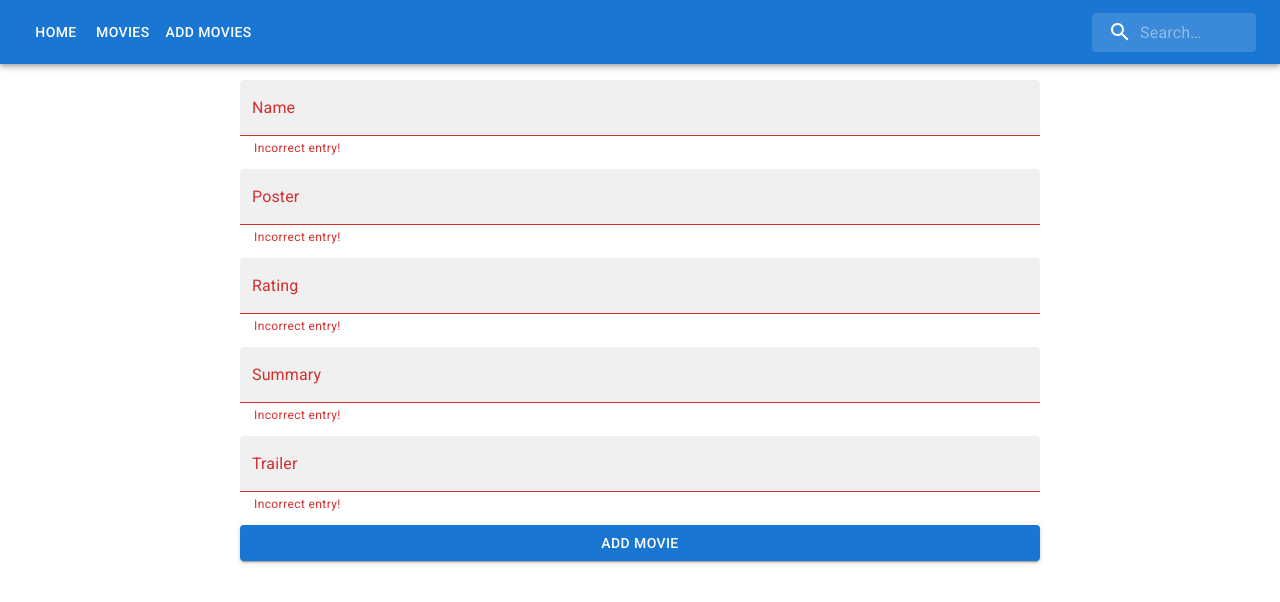
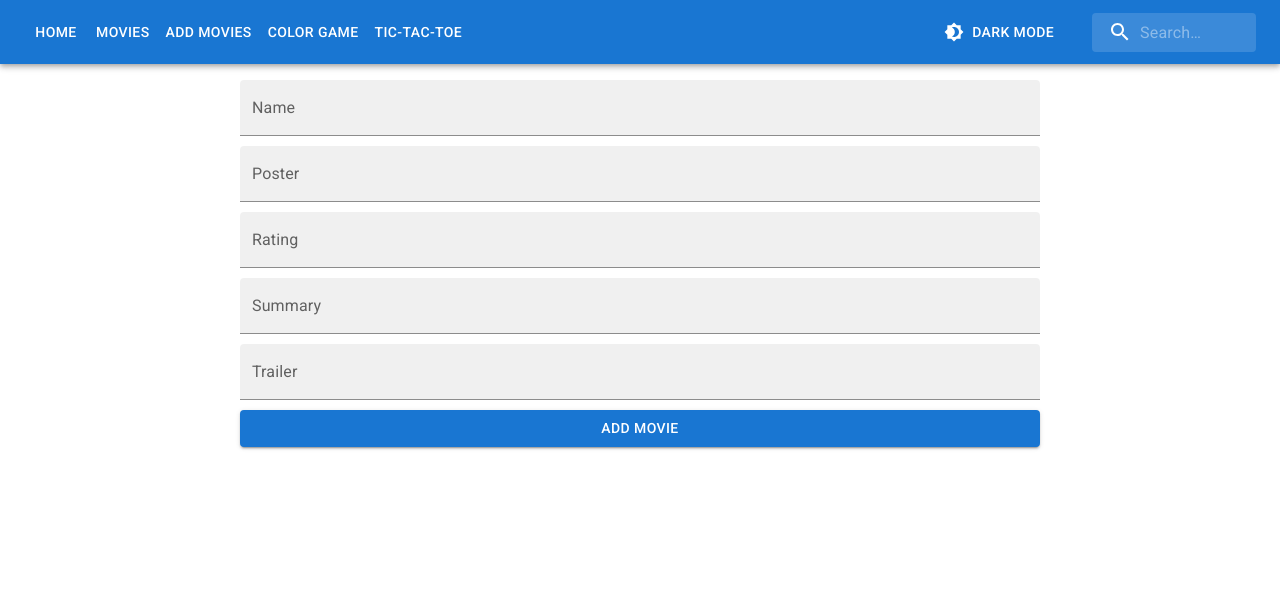
Before and after one commit to JeevarehaR/movies, a React (Create React App) app: page /movies/add in a window 1280 px wide. Shown: the top 602 px of the page. Built offline with nearby package versions, Linux system fonts and the light colour scheme.

Commit message:
Dark theme added

```diff
--- a/package.json
+++ b/package.json
@@ -12,9 +12,11 @@
     "@testing-library/user-event": "^13.5.0",
     "formik": "^2.2.9",
     "react": "^18.2.0",
+    "react-confetti": "^6.1.0",
     "react-dom": "^18.2.0",
     "react-router-dom": "^6.4.3",
     "react-scripts": "5.0.1",
+    "react-use": "^17.4.0",
     "web-vitals": "^2.1.4",
     "yup": "^0.32.11"
   },
--- /dev/null
+++ b/src/AddColor.js
@@ -0,0 +1,42 @@
+import { useState } from "react";
+import ColorBox from "./ColorBox";
+import Button from "@mui/material/Button";
+
+export function AddColor() {
+  const [color, setColor] = useState("orange");
+  const [colorList, setColorList] = useState([
+    "pink",
+    "crimson",
+    "red",
+    "purple",
+  ]);
+
+  const styles = {
+    fontSize: "18px",
+    FontFamily: "Sans-Serif",
+    backgroundColor: color,
+    height: "24px",
+    width: "300px",
+  };
+  return (
+    <div>
+      <div className="add-color">
+        <input
+          onChange={(e) => setColor(e.target.value)}
+          style={styles}
+          type="text"
+          value={color}
+        />
+        <button
+          onClick={() => setColorList([...colorList, color])}
+          variant="contained"
+        >
+          Add Color
+        </button>
+      </div>
+      {colorList.map((clr) => (
+        <ColorBox color={clr} />
+      ))}
+    </div>
+  );
+}
--- a/src/AddMovie.js
+++ b/src/AddMovie.js
@@ -6,16 +6,16 @@ import { API } from "./global";
 import { useFormik } from "formik";
 import * as yup from "yup";
 
-const movieValidationSchema = yup.object({
+export const movieValidationSchema = yup.object({
   name: yup.string().required("Please fill the name!"),
   poster: yup
     .string()
     .min(7, "Need longer poster!")
     .required("Please insert a poster!"),
   rating: yup
-    .string()
+    .number()
     .min(0, "Need higher rating!")
-    .max(3, "Too much rating!")
+    .max(10, "Too much rating!")
     .required("Please provide a rating!"),
   summary: yup
     .string()
@@ -60,20 +60,26 @@ export function AddMovie() {
       <TextField
         id="name"
         name="name"
-        error
-        helperText="Incorrect entry!"
+        error={formik.touched.name && formik.errors.name}
+        helperText={
+          formik.touched.name && formik.errors.name ? formik.errors.name : ""
+        }
         label="Name"
         value={formik.values.name}
         onChange={formik.handleChange}
         onBlur={formik.handleBlur}
         variant="filled"
       />
-      {formik.touched.name && formik.errors.name ? formik.errors.name : ""}
+
       <TextField
         id="poster"
         name="poster"
-        error
-        helperText="Incorrect entry!"
+        error={formik.touched.poster && formik.errors.poster}
+        helperText={
+          formik.touched.poster && formik.errors.poster
+            ? formik.errors.poster
+            : ""
+        }
         label="Poster"
         value={formik.values.poster}
         onChange={formik.handleChange}
@@ -86,8 +92,12 @@ export function AddMovie() {
       <TextField
         id="rating"
         name="rating"
-        error
-        helperText="Incorrect entry!"
+        error={formik.touched.rating && formik.errors.rating}
+        helperText={
+          formik.touched.rating && formik.errors.rating
+            ? formik.errors.rating
+            : ""
+        }
         label="Rating"
         value={formik.values.rating}
         onChange={formik.handleChange}
@@ -100,8 +110,12 @@ export function AddMovie() {
       <TextField
         id="summary"
         name="summary"
-        error
-        helperText="Incorrect entry!"
+        error={formik.touched.summary && formik.errors.summary}
+        helperText={
+          formik.touched.summary && formik.errors.summary
+            ? formik.errors.summary
+            : ""
+        }
         label="Summary"
         value={formik.values.summary}
         onChange={formik.handleChange}
@@ -114,8 +128,12 @@ export function AddMovie() {
       <TextField
         id="trailer"
         name="trailer"
-        error
-        helperText="Incorrect entry!"
+        error={formik.touched.trailer && formik.errors.trailer}
+        helperText={
+          formik.touched.trailer && formik.errors.trailer
+            ? formik.errors.trailer
+            : ""
+        }
         label="Trailer"
         value={formik.values.trailer}
         onChange={formik.handleChange}
@@ -125,7 +143,7 @@ export function AddMovie() {
       {formik.touched.trailer && formik.errors.trailer
         ? formik.errors.trailer
         : ""}
-      <Button type="submit" variant="contained" onClick={createMovie}>
+      <Button type="submit" variant="contained">
         Add Movie
       </Button>
     </form>
--- a/src/App.css
+++ b/src/App.css
@@ -1,6 +1,12 @@
 .App {
   font-family: sans-serif;
   /* text-align: center; */
+}
+
+.add-color {
+  display: flex;
+  justify-content: center;
+  margin-top: 30px;
 }
 
 .movie-container {
@@ -44,8 +50,8 @@
 .add-movie-form{
   display: flex;
   flex-direction: column;
-  max-width: 800px;
-  margin: 0 auto;
+  max-width:800px;
+  margin: auto;
   padding: 16px;
   gap: 10px;
 }
@@ -58,3 +64,68 @@
 .edit-movie{
  margin-left: 10px;
 }
+
+.game-box{
+  /* background-color: white; */
+  color:black;
+  height: 8rem;
+  width: 8rem;
+  font-size: 8rem;
+  display: flex;
+  justify-content: center;
+  align-items: center;
+  border: 3px solid hsl(210deg 79% 46%  / 80%);
+  cursor: pointer;
+}
+.tic-tac-toe{
+  display: flex;
+  flex-direction: column;
+  max-width: min-content;
+  margin: auto;
+  padding: 16px;
+  gap: 10px;
+  text-align: center;
+}
+
+.board{
+  display : grid;
+  grid-template-columns: 1fr 1fr 1fr;
+}
+
+
+.board > .game-box:nth-child(1){
+  border-left: none;
+  border-top: none;
+}
+.board>.game-box:nth-child(2) {
+  border-top: none;
+}
+.board>.game-box:nth-child(3) {
+  border-right: none;
+  border-top: none;
+}
+.board>.game-box:nth-child(4) {
+  border-left: none;
+}
+
+.board>.game-box:nth-child(6){
+  border-right: none;
+}
+.board>.game-box:nth-child(7) {
+  border-left: none;
+  border-bottom: none;
+}
+.board>.game-box:nth-child(8) {
+  border-bottom: none;
+}
+.board>.game-box:nth-child(9) {
+  border-right: none;
+  border-bottom: none;
+}
+
+.winning-line{
+  width: 100%;
+  border-top: 5px solid black;
+
+
+}
--- a/src/App.js
+++ b/src/App.js
@@ -13,6 +13,12 @@ import { Routes, Route, Navigate, useNavigate } from "react-router-dom";
 import { MovieDetails } from "./MovieDetails";
 import { EditMovie } from "./EditMovie";
 import { BasicForm } from "./BasicForm";
+import { AddColor } from "./AddColor";
+import { TicTacToe } from "./TicTacToe";
+import { ThemeProvider, createTheme } from "@mui/material/styles";
+import Brightness4Icon from "@mui/icons-material/Brightness4";
+import Brightness7Icon from "@mui/icons-material/Brightness7";
+import Paper from "@mui/material/Paper";
 
 const Search = styled("div")(({ theme }) => ({
   position: "relative",
@@ -56,10 +62,19 @@ const StyledInputBase = styled(InputBase)(({ theme }) => ({
 }));
 
 function App() {
+  const [mode, setMode] = useState("light");
+  const theme = createTheme({
+    palette: {
+      mode: mode,
+    },
+  });
+
   const [search, setSearch] = useState("");
   const navigate = useNavigate();
 
   return (
+    <ThemeProvider theme={theme}>
+      <Paper style={{ borderRadius: 0, minHeight: "100vh" }} elevation={0}>
         <div className="App">
           <AppBar position="static">
             <Toolbar>
@@ -72,7 +87,23 @@ function App() {
               <Button color="inherit" onClick={() => navigate("/movies/add")}>
                 Add Movies
               </Button>
-          <Search sx={{ marginLeft: "auto" }}>
+              <Button color="inherit" onClick={() => navigate("/color-game")}>
+                Color Game
+              </Button>
+              <Button color="inherit" onClick={() => navigate("/tic-tac-toe")}>
+                Tic-Tac-Toe
+              </Button>
+              <Button
+                sx={{ marginLeft: "auto", marginRight: "30px" }}
+                color="inherit"
+                startIcon={
+                  mode === "dark" ? <Brightness7Icon /> : <Brightness4Icon />
+                }
+                onClick={() => setMode(mode == "light" ? "dark" : "light")}
+              >
+                {mode == "light" ? "dark" : "light"} MODE
+              </Button>
+              <Search sx={{ marginRight: 0 }}>
                 <SearchIconWrapper>
                   <SearchIcon />
                 </SearchIconWrapper>
@@ -93,14 +124,18 @@ function App() {
             <Route path="/movies/:id" element={<MovieDetails />} />
             <Route path="/movies/add" element={<AddMovie />} />
             <Route path="/movies/edit/:id" element={<EditMovie />} />
+            <Route path="/color-game" element={<AddColor />} />
             <Route path="/basic-form" element={<BasicForm />} />
+            <Route path="/tic-tac-toe" element={<TicTacToe />} />
             <Route path="/404" element={<NotFound />} />
             <Route path="*" element={<Navigate replace to="/404" />} />
           </Routes>
         </div>
+      </Paper>
+    </ThemeProvider>
   );
 }
-
+// / movies={movieList.filter((mv) =>mv.name.toLowerCase().includes(search.toLowerCase()))}
 function Home() {
   return (
     <div>
--- /dev/null
+++ b/src/ColorBox.js
@@ -0,0 +1,11 @@
+export default function ColorBox({ color }) {
+  const styles = {
+    backgroundColor: color,
+    height: "35px",
+    width: "300px",
+    marginTop: "10px",
+    marginLeft: "37.5%",
+  };
+
+  return <div style={styles}></div>;
+}
--- a/src/EditMovieForm.js
+++ b/src/EditMovieForm.js
@@ -3,22 +3,33 @@ import { useState } from "react";
 import TextField from "@mui/material/TextField";
 import { useNavigate } from "react-router-dom";
 import { API } from "./global";
+import { useFormik } from "formik";
+import { movieValidationSchema } from "./AddMovie";
 
 export function EditMovieForm({ movie }) {
-  const [name, setName] = useState(movie.name);
-  const [rating, setRating] = useState(movie.rating);
-  const [poster, setPoster] = useState(movie.poster);
-  const [summary, setSummary] = useState(movie.summary);
-  const [trailer, setTrailer] = useState(movie.trailer);
+  // const [name, setName] = useState(movie.name);
+  // const [rating, setRating] = useState(movie.rating);
+  // const [poster, setPoster] = useState(movie.poster);
+  // const [summary, setSummary] = useState(movie.summary);
+  // const [trailer, setTrailer] = useState(movie.trailer);
   const navigate = useNavigate();
-  const updateMovie = () => {
-    const updatedMovie = {
-      name,
-      poster,
-      rating,
-      summary,
-      trailer,
-    };
+
+  const formik = useFormik({
+    initialValues: {
+      name: movie.name,
+      poster: movie.poster,
+      rating: movie.rating,
+      summary: movie.summary,
+      trailer: movie.trailer,
+    },
+    validationSchema: movieValidationSchema,
+    onSubmit: (updatedMovie) => {
+      console.log("onSubmit", updatedMovie);
+      editMovie(updatedMovie);
+    },
+  });
+
+  const editMovie = (updatedMovie) => {
     fetch(`${API}/movies/${movie.id}`, {
       method: "PUT",
       body: JSON.stringify(updatedMovie),
@@ -27,49 +38,98 @@ export function EditMovieForm({ movie }) {
       .then((res) => res.json())
       .then(() => navigate("/movies"));
   };
+
   return (
-    <div className="add-movie-form">
+    <form onSubmit={formik.handleSubmit} className="add-movie-form">
       <TextField
-        value={name}
+        id="name"
+        name="name"
+        error={formik.touched.name && formik.errors.name}
+        helperText={
+          formik.touched.name && formik.errors.name ? formik.errors.name : ""
+        }
         label="Name"
+        value={formik.values.name}
+        onChange={formik.handleChange}
+        onBlur={formik.handleBlur}
         variant="filled"
-        value={name}
-        onChange={(event) => setName(event.target.value)}
-      />
-      <TextField
-        value={poster}
-        label="Poster"
-        variant="filled"
-        value={poster}
-        onChange={(event) => setPoster(event.target.value)}
-      />
-      <TextField
-        value={rating}
-        label="Rating"
-        variant="filled"
-        value={rating}
-        onChange={(event) => setRating(event.target.value)}
       />
 
       <TextField
-        value={summary}
+        id="poster"
+        name="poster"
+        error={formik.touched.poster && formik.errors.poster}
+        helperText={
+          formik.touched.poster && formik.errors.poster
+            ? formik.errors.poster
+            : ""
+        }
+        label="Poster"
+        value={formik.values.poster}
+        onChange={formik.handleChange}
+        onBlur={formik.handleBlur}
+        variant="filled"
+      />
+      {formik.touched.poster && formik.errors.poster
+        ? formik.errors.poster
+        : ""}
+      <TextField
+        id="rating"
+        name="rating"
+        error={formik.touched.rating && formik.errors.rating}
+        helperText={
+          formik.touched.rating && formik.errors.rating
+            ? formik.errors.rating
+            : ""
+        }
+        label="Rating"
+        value={formik.values.rating}
+        onChange={formik.handleChange}
+        onBlur={formik.handleBlur}
+        variant="filled"
+      />
+      {formik.touched.rating && formik.errors.rating
+        ? formik.errors.rating
+        : ""}
+      <TextField
+        id="summary"
+        name="summary"
+        error={formik.touched.summary && formik.errors.summary}
+        helperText={
+          formik.touched.summary && formik.errors.summary
+            ? formik.errors.summary
+            : ""
+        }
         label="Summary"
+        value={formik.values.summary}
+        onChange={formik.handleChange}
+        onBlur={formik.handleBlur}
         variant="filled"
-        value={summary}
-        onChange={(event) => setSummary(event.target.value)}
       />
-
+      {formik.touched.summary && formik.errors.summary
+        ? formik.errors.summary
+        : ""}
       <TextField
-        value={trailer}
+        id="trailer"
+        name="trailer"
+        error={formik.touched.trailer && formik.errors.trailer}
+        helperText={
+          formik.touched.trailer && formik.errors.trailer
+            ? formik.errors.trailer
+            : ""
+        }
         label="Trailer"
+        value={formik.values.trailer}
+        onChange={formik.handleChange}
+        onBlur={formik.handleBlur}
         variant="filled"
-        value={trailer}
-        onChange={(event) => setTrailer(event.target.value)}
       />
-
-      <Button variant="outlined" onClick={() => updateMovie()}>
-        Save
+      {formik.touched.trailer && formik.errors.trailer
+        ? formik.errors.trailer
+        : ""}
+      <Button type="submit" variant="contained" color="success">
+        Edit Movie
       </Button>
-    </div>
+    </form>
   );
 }
--- a/src/MovieDetails.js
+++ b/src/MovieDetails.js
@@ -1,7 +1,7 @@
 import Button from "@mui/material/Button";
 import KeyboardBackspaceIcon from "@mui/icons-material/KeyboardBackspace";
 import { useNavigate, useParams } from "react-router-dom";
-import { useState, useEffect } from "react";
+import { useEffect, useState } from "react";
 import { API } from "./global";
 
 export function MovieDetails() {
--- /dev/null
+++ b/src/TicTacToe.js
@@ -0,0 +1,92 @@
+import React from "react";
+import useWindowSize from "react-use/lib/useWindowSize";
+import Confetti from "react-confetti";
+import { useState } from "react";
+import Button from "@mui/material/Button";
+
+export function TicTacToe() {
+  const { width, height } = useWindowSize();
+
+  const [board, setBoard] = useState([
+    null,
+    null,
+    null,
+    null,
+    null,
+    null,
+    null,
+    null,
+    null,
+  ]);
+  const [isXturn, setIsXturn] = useState(true);
+  const winConds = [
+    [0, 1, 2],
+    [3, 4, 5],
+    [6, 7, 8],
+    [0, 3, 6],
+    [1, 4, 7],
+    [2, 5, 8],
+    [0, 4, 8],
+    [2, 4, 6],
+  ];
+
+  const decideWinner = () => {
+    for (let i = 0; i < winConds.length; i++) {
+      const [a, b, c] = winConds[i];
+      if (board[a] !== null && board[a] === board[b] && board[b] === board[c]) {
+        console.log("The winner is " + board[a], a, b, c);
+        return board[a];
+      }
+    }
+    return null;
+  };
+
+  const winner = decideWinner();
+
+  const handleClick = (index) => {
+    console.log("Player Clicked", index);
+    if (board[index] === null && winner === null) {
+      const copyBoard = [...board];
+      copyBoard[index] = isXturn ? "X" : "O";
+      setIsXturn(!isXturn);
+      setBoard(copyBoard);
+    }
+  };
+
+  const reset = () => {
+    setBoard([null, null, null, null, null, null, null, null, null]);
+    setIsXturn(true);
+  };
+
+  return (
+    <div className="tic-tac-toe">
+      {winner ? <Confetti width={width} height={height} gravity={0.5} /> : null}
+      <h1>🌟Tic Tac toe🌟</h1>
+      <div className="full-game"></div>
+      {/* <div className="winning-line"></div> */}
+      <div className="board">
+        {board.map((val, index) => (
+          <GameBox
+            key={index}
+            val={val}
+            onPlayerClick={() => handleClick(index)}
+          />
+        ))}
+      </div>
+      <Button onClick={reset}>RESET🔃</Button>
+      {winner ? <h2>The Winner is : {winner} </h2> : null}
+    </div>
+  );
+}
+
+function GameBox({ val, onPlayerClick }) {
+  //   const [val, setVal] = useState(null);
+  const styles = {
+    color: val === "X" ? "green" : "red",
+  };
+  return (
+    <div className="game-box" style={styles} onClick={() => onPlayerClick()}>
+      {val}
+    </div>
+  );
+}
```
Also changed, not shown: 1 other file (tests, documents, lock files or other folders). Lines whose indentation alone changed are shown as unchanged.
